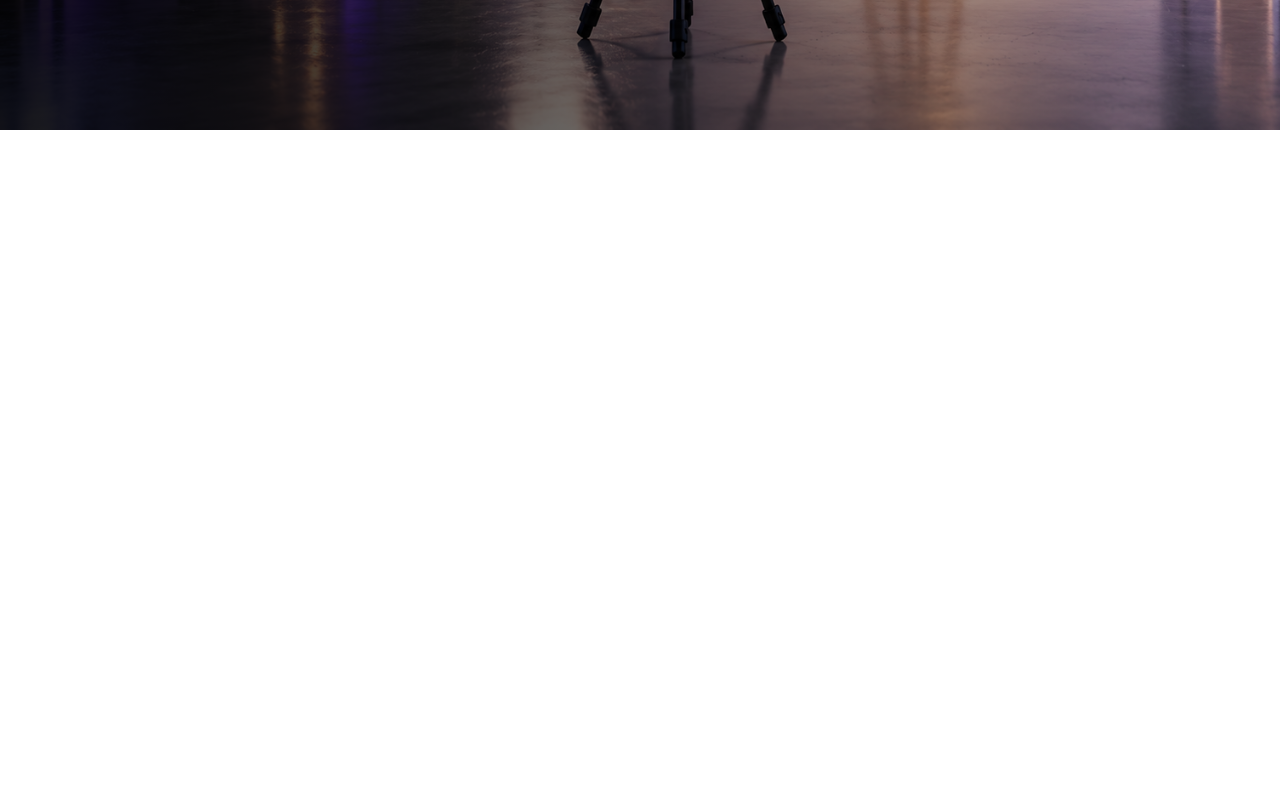
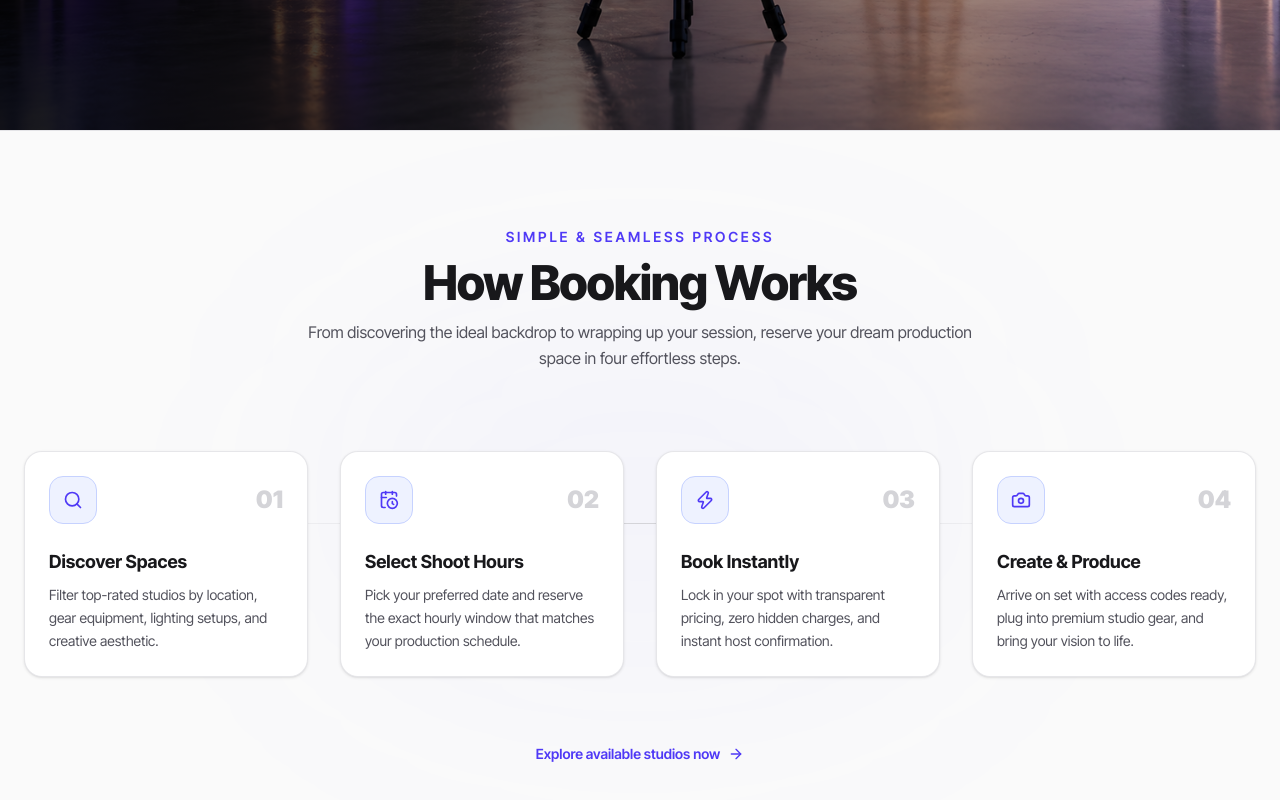
Before and after one commit to Mahidul-Badhon/studio-space, a Next.js app: page / in a window 1280 px wide. Shown: the part 670-1470 px from the top of the page. Before the commit the page ends 800 px from the top, so only its background shows below. Built offline with nearby package versions, Linux system fonts and the light colour scheme.

Commit message:
how it works added

```diff
--- a/src/app/layout.tsx
+++ b/src/app/layout.tsx
@@ -2,6 +2,7 @@ import type { Metadata } from "next";
 import { Inter_Tight } from "next/font/google";
 import "./globals.css";
 import { ThemeProvider } from "@/components/theme-provider";
+import { Navbar } from "@/components/homepage/Navbar";
 
 const interTight = Inter_Tight({
   subsets: ["latin"],
@@ -23,6 +24,7 @@ export default function RootLayout({ children }: LayoutProps<"/">) {
       <body className="min-h-full flex flex-col">
         {/* The CSS keys off a `.dark` class, so next-themes must write the class. */}
         <ThemeProvider attribute="class" defaultTheme="system" enableSystem>
+          <Navbar />
           {children}
         </ThemeProvider>
 
--- a/src/app/page.tsx
+++ b/src/app/page.tsx
@@ -1,11 +1,12 @@
-import { Banner } from "@/components/Banner"
-import { Navbar } from "@/components/Navbar"
+import { Banner } from "@/components/homepage/Banner"
+import HowItWorks from "@/components/homepage/How-it-works"
+
 
 export default function Home() {
   return (
     <>
-      <Navbar />
       <Banner />
+      <HowItWorks></HowItWorks>
     </>
   )
 }
--- /dev/null
+++ b/src/components/homepage/How-it-works.tsx
@@ -0,0 +1,123 @@
+import React from "react";
+import { Search, CalendarClock, Zap, Camera, ArrowRight } from "lucide-react";
+import Link from "next/link";
+
+interface Step {
+  id: string;
+  stepNumber: string;
+  title: string;
+  description: string;
+  icon: React.ComponentType<{ className?: string }>;
+}
+
+const steps: Step[] = [
+  {
+    id: "discover",
+    stepNumber: "01",
+    title: "Discover Spaces",
+    description:
+      "Filter top-rated studios by location, gear equipment, lighting setups, and creative aesthetic.",
+    icon: Search,
+  },
+  {
+    id: "select",
+    stepNumber: "02",
+    title: "Select Shoot Hours",
+    description:
+      "Pick your preferred date and reserve the exact hourly window that matches your production schedule.",
+    icon: CalendarClock,
+  },
+  {
+    id: "book",
+    stepNumber: "03",
+    title: "Book Instantly",
+    description:
+      "Lock in your spot with transparent pricing, zero hidden charges, and instant host confirmation.",
+    icon: Zap,
+  },
+  {
+    id: "create",
+    stepNumber: "04",
+    title: "Create & Produce",
+    description:
+      "Arrive on set with access codes ready, plug into premium studio gear, and bring your vision to life.",
+    icon: Camera,
+  },
+];
+
+const HowItWorks: React.FC = () => {
+  return (
+    <section className="relative w-full py-24 bg-zinc-50 dark:bg-zinc-950 text-zinc-900 dark:text-white transition-colors duration-200 overflow-hidden border-t border-zinc-200 dark:border-zinc-800/60">
+      {/* Background Decorative Glow (Dark Mode only) */}
+      <div
+        aria-hidden="true"
+        className="pointer-events-none absolute top-1/2 left-1/2 -translate-x-1/2 -translate-y-1/2 w-[600px] h-[300px] bg-indigo-500/5 dark:bg-indigo-600/10 blur-[130px] rounded-full"
+      />
+
+      <div className="relative max-w-7xl mx-auto px-6">
+        {/* Section Header */}
+        <div className="text-center max-w-2xl mx-auto mb-16 sm:mb-20 space-y-3">
+          <p className="text-xs sm:text-sm font-semibold tracking-[0.2em] text-indigo-600 dark:text-indigo-400 uppercase">
+            Simple & Seamless Process
+          </p>
+          <h2 className="text-3xl sm:text-4xl lg:text-5xl font-extrabold tracking-tight text-zinc-900 dark:text-white">
+            How Booking Works
+          </h2>
+          <p className="text-zinc-600 dark:text-zinc-400 text-sm sm:text-base leading-relaxed">
+            From discovering the ideal backdrop to wrapping up your session, reserve your dream production space in four effortless steps.
+          </p>
+        </div>
+
+        {/* Steps Grid */}
+        <div className="relative grid grid-cols-1 md:grid-cols-2 lg:grid-cols-4 gap-6 lg:gap-8">
+          {/* Connecting line on desktop */}
+          <div
+            aria-hidden="true"
+            className="hidden lg:block absolute top-[4.5rem] left-[12%] right-[12%] h-[1px] bg-gradient-to-r from-transparent via-zinc-300 dark:via-zinc-700 to-transparent z-0"
+          />
+
+          {steps.map((step) => {
+            const Icon = step.icon;
+            return (
+              <div
+                key={step.id}
+                className="group relative z-10 flex flex-col p-6 rounded-2xl bg-white dark:bg-zinc-900/60 border border-zinc-200/90 dark:border-zinc-800 shadow-sm dark:shadow-none hover:shadow-xl hover:border-indigo-500/40 dark:hover:border-indigo-500/50 transition-all duration-300 hover:-translate-y-1 backdrop-blur-sm"
+              >
+                {/* Header row: Icon & Number Badge */}
+                <div className="flex items-center justify-between mb-6">
+                  <div className="w-12 h-12 rounded-xl bg-indigo-50 dark:bg-indigo-600/10 border border-indigo-200 dark:border-indigo-500/20 flex items-center justify-center text-indigo-600 dark:text-indigo-400 group-hover:bg-indigo-600 group-hover:text-white transition-all duration-300">
+                    <Icon className="w-5 h-5" />
+                  </div>
+                  <span className="text-2xl font-black text-zinc-300 dark:text-zinc-600 group-hover:text-indigo-600 dark:group-hover:text-indigo-400 transition-colors">
+                    {step.stepNumber}
+                  </span>
+                </div>
+
+                {/* Content */}
+                <h3 className="text-lg font-bold text-zinc-900 dark:text-zinc-100 group-hover:text-indigo-600 dark:group-hover:text-white mb-2 transition-colors">
+                  {step.title}
+                </h3>
+                <p className="text-sm text-zinc-600 dark:text-zinc-400 leading-relaxed">
+                  {step.description}
+                </p>
+              </div>
+            );
+          })}
+        </div>
+
+        {/* Bottom CTA */}
+        <div className="mt-16 text-center">
+          <Link
+            href="/studios"
+            className="inline-flex items-center gap-2 text-sm font-semibold text-indigo-600 dark:text-indigo-400 hover:text-indigo-500 dark:hover:text-indigo-300 transition-colors group"
+          >
+            Explore available studios now
+            <ArrowRight className="w-4 h-4 transition-transform duration-200 group-hover:translate-x-1" />
+          </Link>
+        </div>
+      </div>
+    </section>
+  );
+};
+
+export default HowItWorks;
```
Also changed, not shown: src/components/homepage/Banner.tsx (renamed from src/components/Banner.tsx), src/components/homepage/Navbar.tsx (renamed from src/components/Navbar.tsx).
